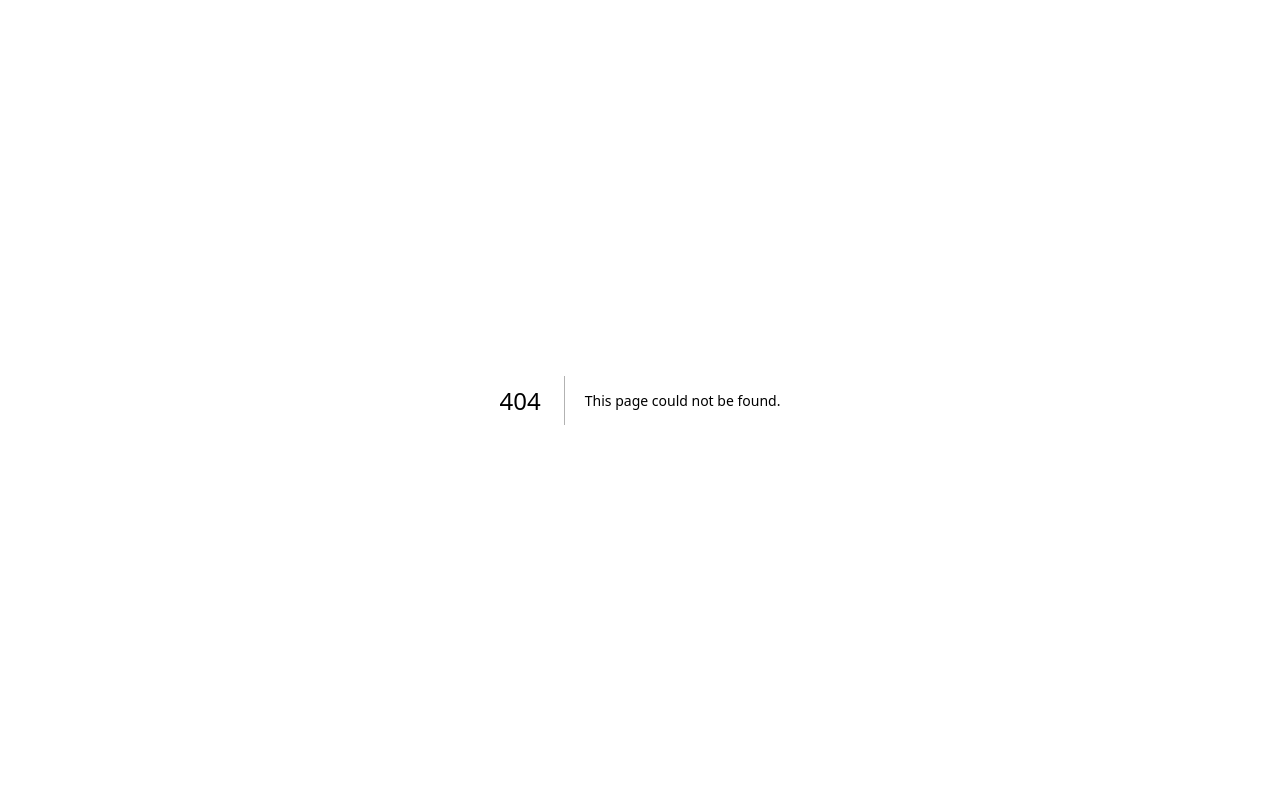
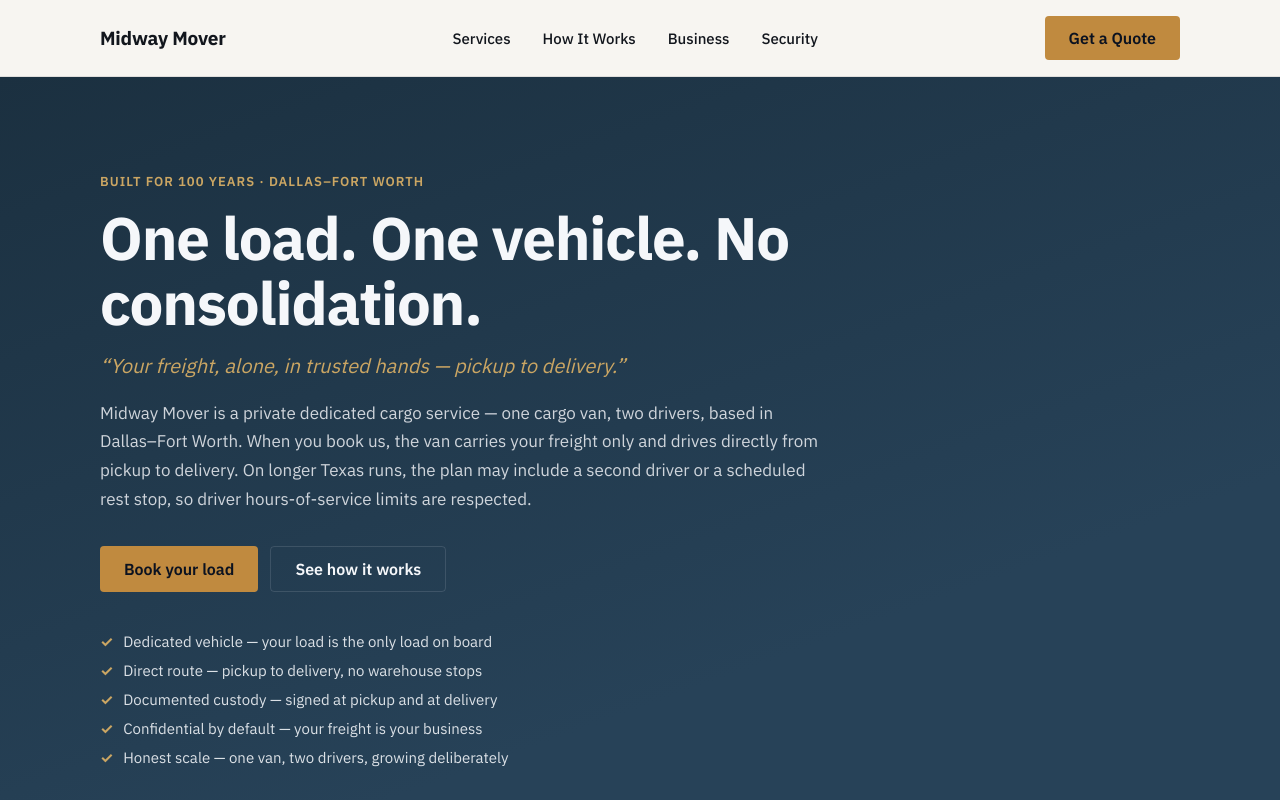
Before and after one commit to farooqumareng-alt/midwaymover, a Next.js app in the folder apps/web/: page /vision in a window 1280 px wide. Before the commit this address had no page. Shown: the top 800 px of the page. Built offline with nearby package versions, Linux system fonts and the light colour scheme.

Commit message:
feat: add /vision page

```diff
--- /dev/null
+++ b/apps/web/src/app/vision/page.tsx
@@ -0,0 +1,49 @@
+import type { Metadata } from "next";
+import { Header } from "../../components/marketing/Header.tsx";
+import { Footer } from "../../components/marketing/Footer.tsx";
+import {
+  VisionHero,
+  VisionStandard,
+  VisionServices,
+  VisionCompare,
+  VisionArea,
+  VisionAbout,
+  VisionBusiness,
+} from "../../components/vision/VisionSections.tsx";
+import {
+  VisionRoadmap,
+  VisionFaq,
+  VisionBooking,
+} from "../../components/vision/VisionInteractive.tsx";
+import vstyles from "../../components/vision/vision.module.css";
+
+export const metadata: Metadata = {
+  title: "Our Vision — Midway Mover",
+  description:
+    "One load. One vehicle. No consolidation. How Midway Mover runs private dedicated cargo in DFW — and where it's headed.",
+};
+
+export default function VisionPage() {
+  return (
+    <div className={vstyles.vision}>
+      <Header />
+      <main>
+        <VisionHero />
+        <VisionStandard />
+        <VisionServices />
+        <VisionCompare />
+        <VisionArea />
+        <VisionAbout />
+        <section className={vstyles.section}>
+          <div className="container">
+            <VisionRoadmap />
+          </div>
+        </section>
+        <VisionBusiness />
+        <VisionFaq />
+        <VisionBooking />
+      </main>
+      <Footer />
+    </div>
+  );
+}
```
